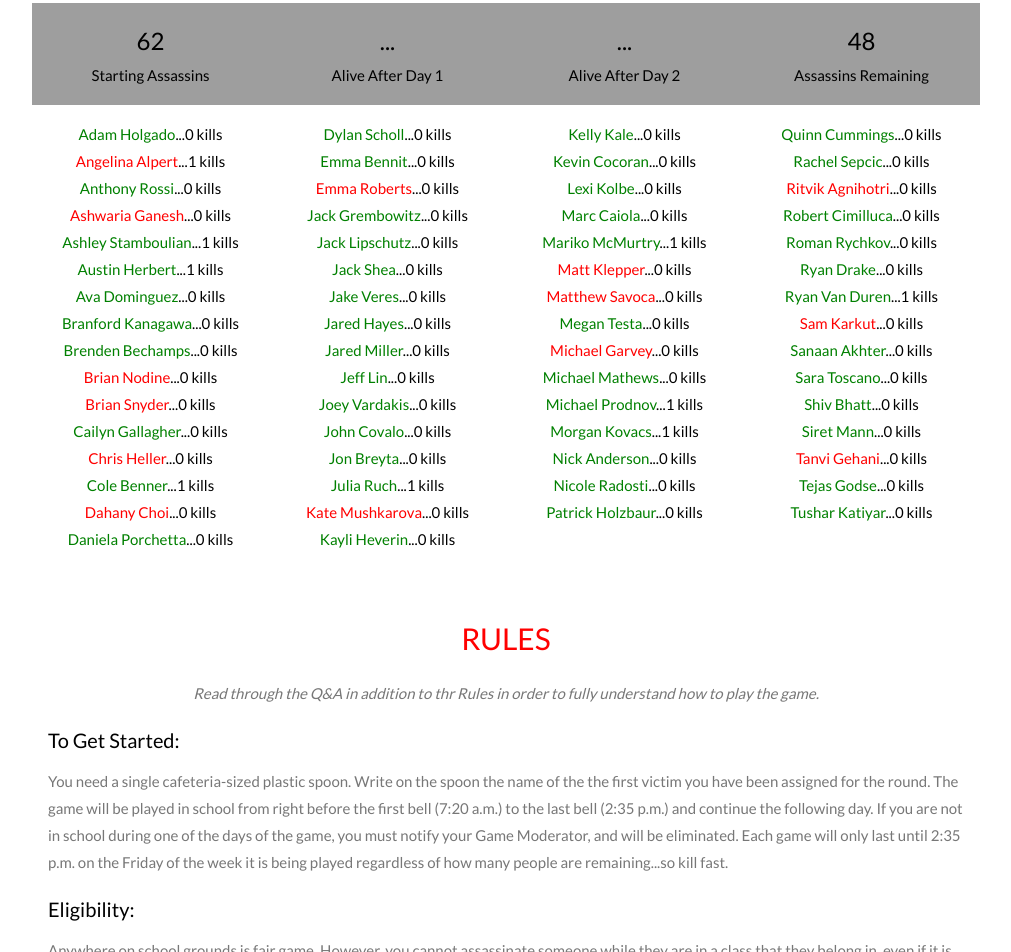
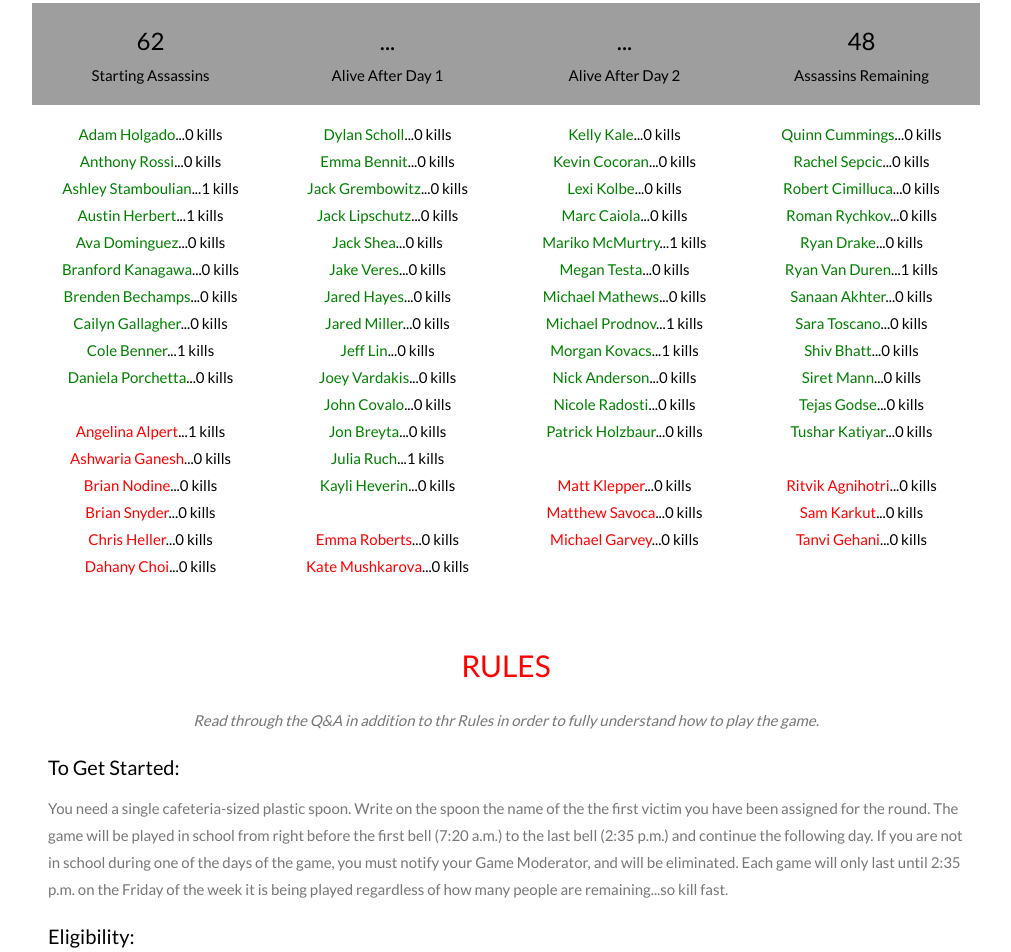
Before and after one commit to SpoonAssassinsRHS/website, a plain HTML site: page index.html in a window 1280 px wide. Shown: the part 1306-2258 px from the top of the page, without its empty margins (134-1145 px from the left). Drawn offline with nearby package versions, Linux system fonts and the light colour scheme.

Commit message:
update kills

```diff
--- a/index.html
+++ b/index.html
@@ -109,26 +109,27 @@
   <div class="w3-row w3-center">
     <div class="w3-quarter w3-section">
       <a style="color:green">Adam Holgado</a><a style="color:black">...0 kills</a><br>
-      <a style="color:red">Angelina Alpert</a><a style="color:black">...1 kills</a><br>
       <a style="color:green">Anthony Rossi</a><a style="color:black">...0 kills</a><br>
-      <a style="color:red">Ashwaria Ganesh</a><a style="color:black">...0 kills</a><br>
       <a style="color:green">Ashley Stamboulian</a><a style="color:black">...1 kills</a><br>
       <a style="color:green">Austin Herbert</a><a style="color:black">...1 kills</a><br>
       <a style="color:green">Ava Dominguez</a><a style="color:black">...0 kills</a><br>
       <a style="color:green">Branford Kanagawa</a><a style="color:black">...0 kills</a><br>
       <a style="color:green">Brenden Bechamps</a><a style="color:black">...0 kills</a><br>
+      <a style="color:green">Cailyn Gallagher</a><a style="color:black">...0 kills</a><br>
+      <a style="color:green">Cole Benner</a><a style="color:black">...1 kills</a><br>
+      <a style="color:green">Daniela Porchetta</a><a style="color:black">...0 kills</a><br>
+      <br>
+      <a style="color:red">Angelina Alpert</a><a style="color:black">...1 kills</a><br>
+      <a style="color:red">Ashwaria Ganesh</a><a style="color:black">...0 kills</a><br>
       <a style="color:red">Brian Nodine</a><a style="color:black">...0 kills</a><br>
       <a style="color:red">Brian Snyder</a><a style="color:black">...0 kills</a><br>
-      <a style="color:green">Cailyn Gallagher</a><a style="color:black">...0 kills</a><br>
       <a style="color:red">Chris Heller</a><a style="color:black">...0 kills</a><br>
-      <a style="color:green">Cole Benner</a><a style="color:black">...1 kills</a><br>
       <a style="color:red">Dahany Choi</a><a style="color:black">...0 kills</a><br>
-      <a style="color:green">Daniela Porchetta</a><a style="color:black">...0 kills</a>
+
     </div>
     <div class="w3-quarter w3-section">
       <a style="color:green">Dylan Scholl</a><a style="color:black">...0 kills</a><br>
       <a style="color:green">Emma Bennit</a><a style="color:black">...0 kills</a><br>
-      <a style="color:red">Emma Roberts</a><a style="color:black">...0 kills</a><br>
       <a style="color:green">Jack Grembowitz</a><a style="color:black">...0 kills</a><br>
       <a style="color:green">Jack Lipschutz</a><a style="color:black">...0 kills</a><br>
       <a style="color:green">Jack Shea</a><a style="color:black">...0 kills</a><br>
@@ -140,8 +141,10 @@
       <a style="color:green">John Covalo</a><a style="color:black">...0 kills</a><br>
       <a style="color:green">Jon Breyta</a><a style="color:black">...0 kills</a><br>
       <a style="color:green">Julia Ruch</a><a style="color:black">...1 kills</a><br>
+      <a style="color:green">Kayli Heverin</a><a style="color:black">...0 kills</a><br>
+      <br>
+      <a style="color:red">Emma Roberts</a><a style="color:black">...0 kills</a><br>
       <a style="color:red">Kate Mushkarova</a><a style="color:black">...0 kills</a><br>
-      <a style="color:green">Kayli Heverin</a><a style="color:black">...0 kills</a>
     </div>
     <div class="w3-quarter w3-section">
       <a style="color:green">Kelly Kale</a><a style="color:black">...0 kills</a><br>
@@ -149,33 +152,35 @@
       <a style="color:green">Lexi Kolbe</a><a style="color:black">...0 kills</a><br>
       <a style="color:green">Marc Caiola</a><a style="color:black">...0 kills</a><br>
       <a style="color:green">Mariko McMurtry</a><a style="color:black">...1 kills</a><br>
-      <a style="color:red">Matt Klepper</a><a style="color:black">...0 kills</a><br>
-      <a style="color:red">Matthew Savoca</a><a style="color:black">...0 kills</a><br>
       <a style="color:green">Megan Testa</a><a style="color:black">...0 kills</a><br>
-      <a style="color:red">Michael Garvey</a><a style="color:black">...0 kills</a><br>
       <a style="color:green">Michael Mathews</a><a style="color:black">...0 kills</a><br>
       <a style="color:green">Michael Prodnov</a><a style="color:black">...1 kills</a><br>
       <a style="color:green">Morgan Kovacs</a><a style="color:black">...1 kills</a><br>
       <a style="color:green">Nick Anderson</a><a style="color:black">...0 kills</a><br>
       <a style="color:green">Nicole Radosti</a><a style="color:black">...0 kills</a><br>
-      <a style="color:green">Patrick Holzbaur</a><a style="color:black">...0 kills</a>
+      <a style="color:green">Patrick Holzbaur</a><a style="color:black">...0 kills</a><br>
+      <br>
+      <a style="color:red">Matt Klepper</a><a style="color:black">...0 kills</a><br>
+      <a style="color:red">Matthew Savoca</a><a style="color:black">...0 kills</a><br>
+      <a style="color:red">Michael Garvey</a><a style="color:black">...0 kills</a><br>
     </div>
     <div class="w3-quarter w3-section">
       <a style="color:green">Quinn Cummings</a><a style="color:black">...0 kills</a><br>
       <a style="color:green">Rachel Sepcic</a><a style="color:black">...0 kills</a><br>
-      <a style="color:red">Ritvik Agnihotri</a><a style="color:black">...0 kills</a><br>
       <a style="color:green">Robert Cimilluca</a><a style="color:black">...0 kills</a><br>
       <a style="color:green">Roman Rychkov</a><a style="color:black">...0 kills</a><br>
       <a style="color:green">Ryan Drake</a><a style="color:black">...0 kills</a><br>
       <a style="color:green">Ryan Van Duren</a><a style="color:black">...1 kills</a><br>
-      <a style="color:red">Sam Karkut</a><a style="color:black">...0 kills</a><br>
       <a style="color:green">Sanaan Akhter</a><a style="color:black">...0 kills</a><br>
       <a style="color:green">Sara Toscano</a><a style="color:black">...0 kills</a><br>
       <a style="color:green">Shiv Bhatt</a><a style="color:black">...0 kills</a><br>
       <a style="color:green">Siret Mann</a><a style="color:black">...0 kills</a><br>
+      <a style="color:green">Tejas Godse</a><a style="color:black">...0 kills</a><br>
+      <a style="color:green">Tushar Katiyar</a><a style="color:black">...0 kills</a><br>
+      <br>
+      <a style="color:red">Ritvik Agnihotri</a><a style="color:black">...0 kills</a><br>
+      <a style="color:red">Sam Karkut</a><a style="color:black">...0 kills</a><br>
       <a style="color:red">Tanvi Gehani</a><a style="color:black">...0 kills</a><br>
-      <a style="color:green">Tejas Godse</a><a style="color:black">...0 kills</a><br>
-      <a style="color:green">Tushar Katiyar</a><a style="color:black">...0 kills</a>
     </div>
 </div>
 
```
